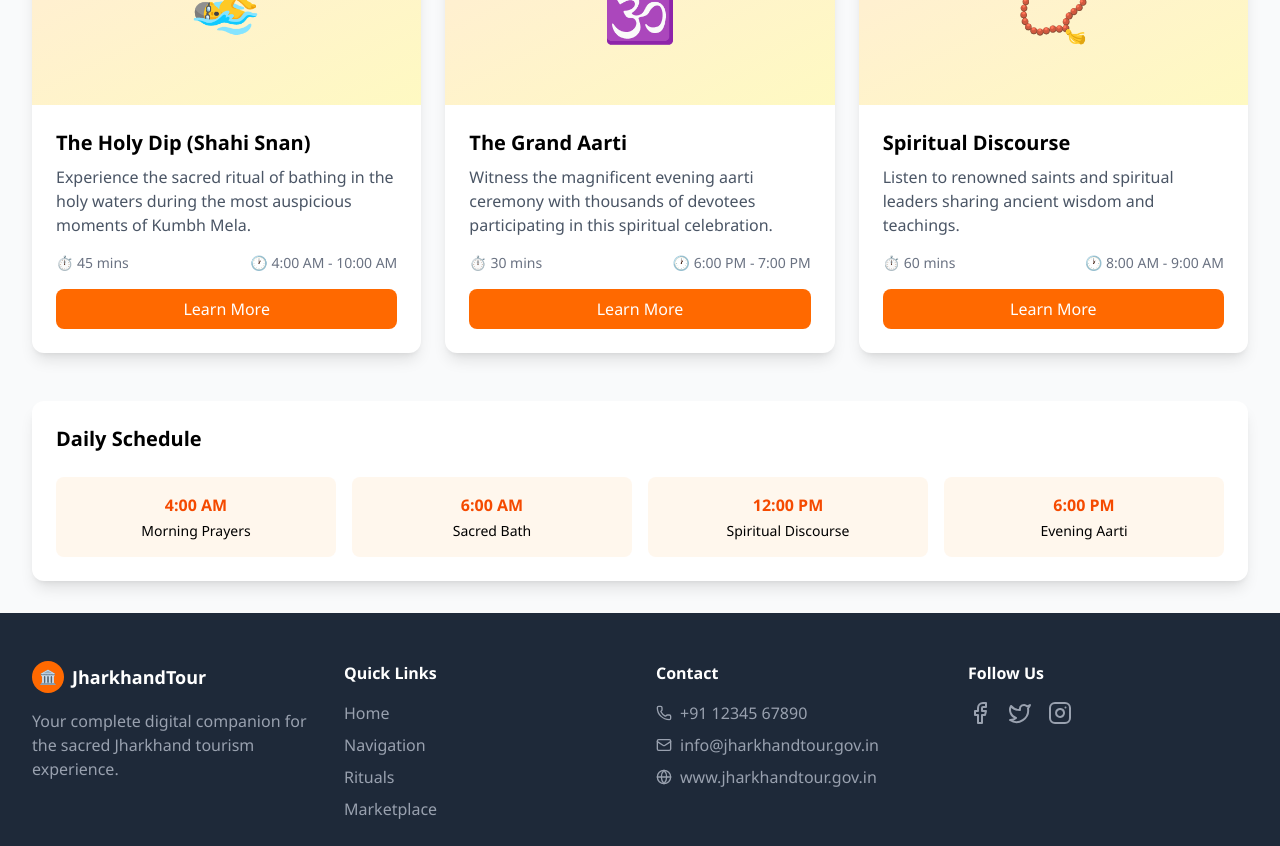
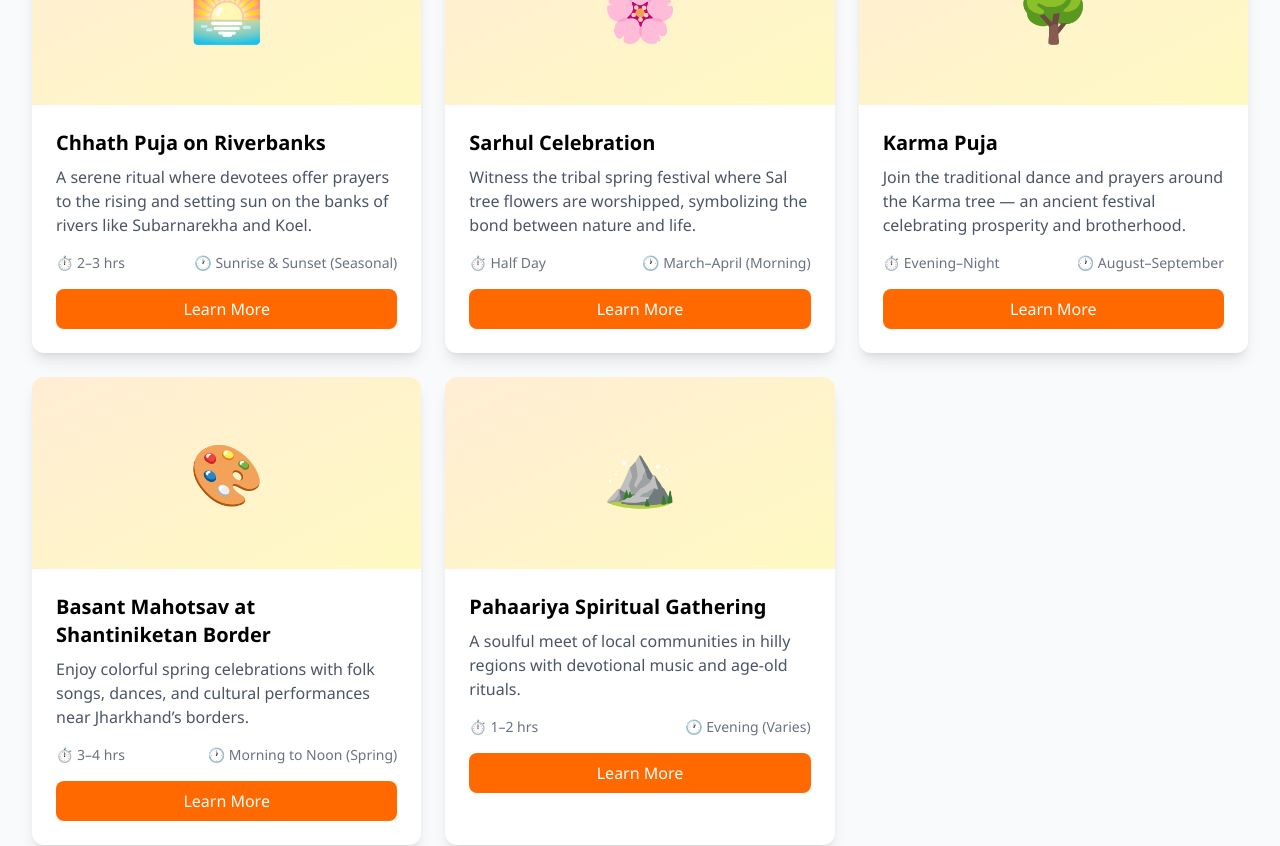
Before and after one commit to Sourav-student/SIH-project, a Next.js app: page /rituals in a window 1280 px wide. Shown: the part 1160-2006 px from the top of the page. Built offline with nearby package versions, Linux system fonts and the light colour scheme.

Commit message:
made changes in rituals section

```diff
--- a/src/app/rituals/page.tsx
+++ b/src/app/rituals/page.tsx
@@ -3,30 +3,50 @@ import Link from "next/link";
 const rituals = [
   {
     id: 1,
-    title: "The Holy Dip (Shahi Snan)",
-    description: "Experience the sacred ritual of bathing in the holy waters during the most auspicious moments of Kumbh Mela.",
-    image: "🏊‍♂️",
-    duration: "45 mins",
-    timing: "4:00 AM - 10:00 AM"
+    title: "Chhath Puja on Riverbanks",
+    description:
+      "A serene ritual where devotees offer prayers to the rising and setting sun on the banks of rivers like Subarnarekha and Koel.",
+    image: "🌅",
+    duration: "2–3 hrs",
+    timing: "Sunrise & Sunset (Seasonal)"
   },
   {
     id: 2,
-    title: "The Grand Aarti",
-    description: "Witness the magnificent evening aarti ceremony with thousands of devotees participating in this spiritual celebration.",
-    image: "🕉️",
-    duration: "30 mins",
-    timing: "6:00 PM - 7:00 PM"
+    title: "Sarhul Celebration",
+    description:
+      "Witness the tribal spring festival where Sal tree flowers are worshipped, symbolizing the bond between nature and life.",
+    image: "🌸",
+    duration: "Half Day",
+    timing: "March–April (Morning)"
   },
   {
     id: 3,
-    title: "Spiritual Discourse",
-    description: "Listen to renowned saints and spiritual leaders sharing ancient wisdom and teachings.",
-    image: "📿",
-    duration: "60 mins",
-    timing: "8:00 AM - 9:00 AM"
+    title: "Karma Puja",
+    description:
+      "Join the traditional dance and prayers around the Karma tree — an ancient festival celebrating prosperity and brotherhood.",
+    image: "🌳",
+    duration: "Evening–Night",
+    timing: "August–September"
+  },
+  {
+    id: 4,
+    title: "Basant Mahotsav at Shantiniketan Border",
+    description:
+      "Enjoy colorful spring celebrations with folk songs, dances, and cultural performances near Jharkhand’s borders.",
+    image: "🎨",
+    duration: "3–4 hrs",
+    timing: "Morning to Noon (Spring)"
+  },
+  {
+    id: 5,
+    title: "Pahaariya Spiritual Gathering",
+    description:
+      "A soulful meet of local communities in hilly regions with devotional music and age-old rituals.",
+    image: "⛰️",
+    duration: "1–2 hrs",
+    timing: "Evening (Varies)"
   }
 ];
-
 
 export default function Rituals() {
   return (
```
